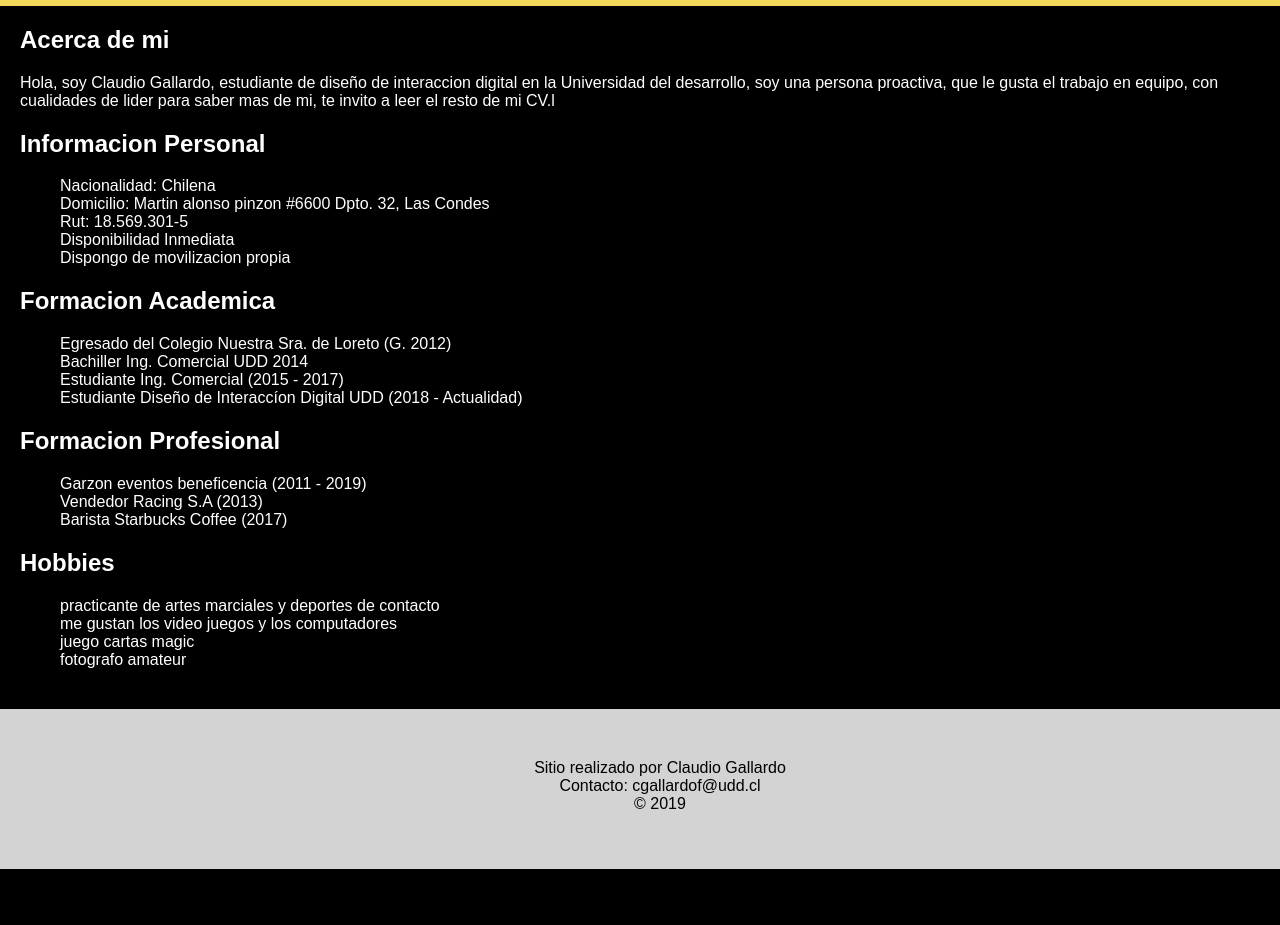
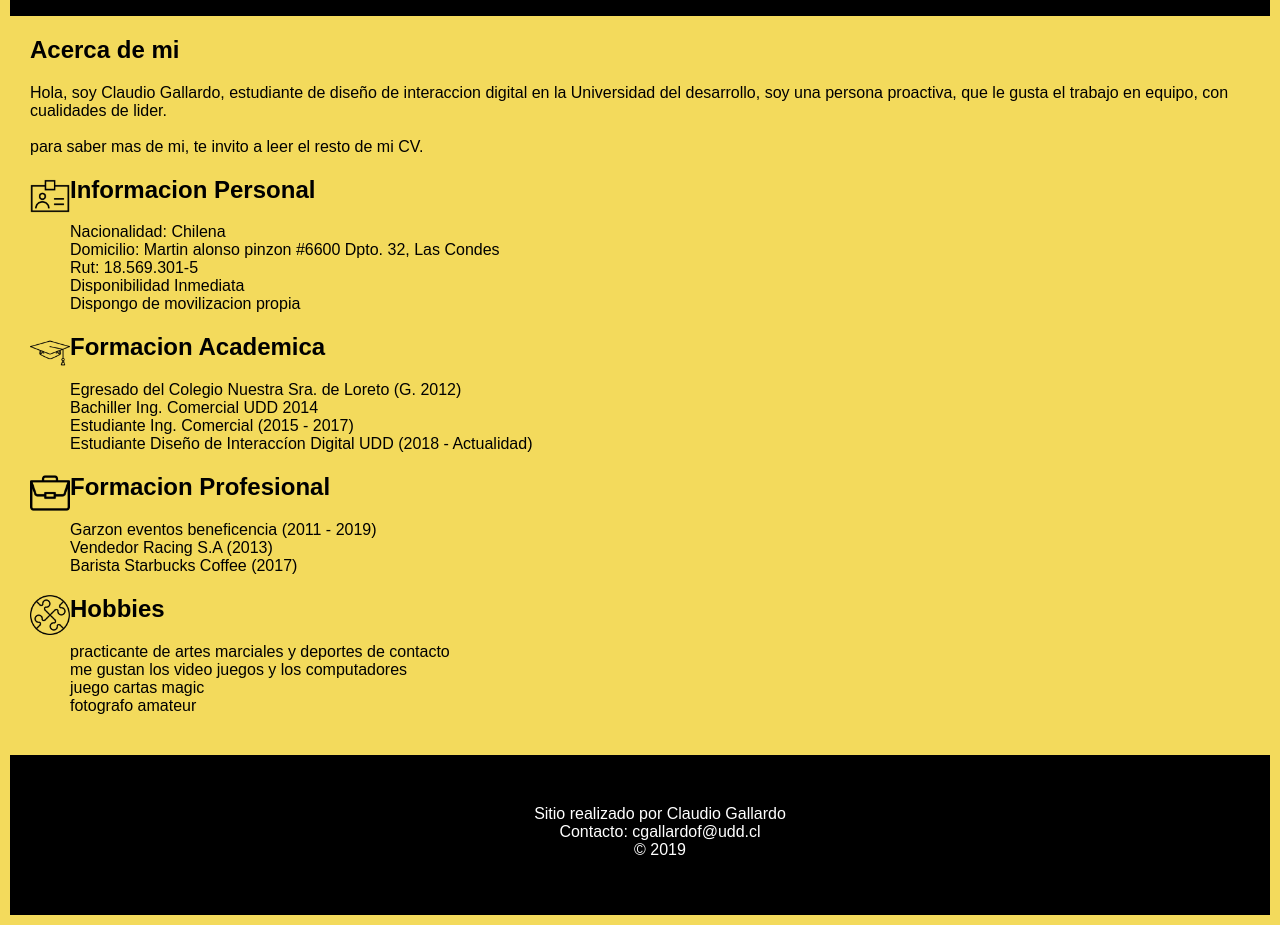
Before and after one commit to Galliard1993/CV-CDD, a plain HTML site: page index.html in a window 1280 px wide. Shown: the part 620-1545 px from the top of the page. Before the commit the page ends 1489 px from the top, so only its background shows below. Drawn offline with Linux system fonts and the light colour scheme.

Commit message:
se agregan imagenes

```diff
--- a/css/cv.css
+++ b/css/cv.css
@@ -2,36 +2,44 @@ html,body{
 	font-family: ff-meta-web-pro, sans-serif;
 font-style: normal;
 font-weight: 100;
-color: white;
-margin: 0;
+color: black;
+margin: 5px;
 }
 
 body{
-	background-color: black;
+	background-color: #F3DA5C;
 }
 header{
 	text-align: center;
-	background-color: #F3DA5C;
+	background-color: black;
 	padding: 40px;
 
 }
 
 h1{
 	font-size: 90px;
-	color: black;
+	color: white;
 }
 
 header img{
 
 	border-radius: 400px;
 	width: 300px;
-	border: 10px solid #000000;
+	border: 10px solid white;
 }
 
 .content{
 	max-width: auto;
 	margin: 0 auto;
 	padding: 0 20px;
+}
+
+.informacion{
+	align-content: right;
+}
+
+.formacion{
+	align-content: left;
 }
 
 ul{
@@ -44,6 +52,7 @@ footer{
 	text-align: center;
 	margin-top: 40px;
 	padding: 40px 20px;
-	background-color: lightgrey;
-	color: black;
+	background-color: black;
+	color: white;
+
 }
--- a/index.html
+++ b/index.html
@@ -12,10 +12,15 @@
 			<h1>Claudio Gallardo </h1>
 		</header>
 		<div class="content">
+
 			<h2> Acerca de mi</h2>
-			<p>Hola, soy Claudio Gallardo, estudiante de diseño de interaccion digital en la Universidad del desarrollo, soy una persona proactiva, que le gusta el trabajo en equipo, con cualidades de lider para saber mas de mi, te invito a leer el resto de mi CV.l</p>
+				<p>Hola, soy Claudio Gallardo, estudiante de diseño de interaccion digital en la Universidad del desarrollo, soy una persona proactiva, que le gusta el trabajo en equipo, con cualidades de lider.
+				<br>
+				<br>para saber mas de mi, te invito a leer el resto de mi CV.</p>
 
-			<h2>Informacion Personal</h2>
+			<div class="informacion">
+			<div>
+				<h2><img src="img/id-card.png" align="left" width= 40px margin= 40px>Informacion Personal</h2>
 					<ul>
 						<li>Nacionalidad: Chilena</li>
 						<li>Domicilio: Martin alonso pinzon #6600 Dpto. 32, Las Condes</li>
@@ -23,30 +28,44 @@
 						<li>Disponibilidad Inmediata</li>
 						<li>Dispongo de movilizacion propia</li>
 					</ul>
+			</div>
+			</div>
 
-			<h2>Formacion Academica</h2>
+			<div class="formacion">
+			<div>
+
+				<h2><img src="img/mortarboard.png" align="left" width= 40px margin= 40px>Formacion Academica</h2>
 					<ul>
 						<li>Egresado del Colegio Nuestra Sra. de Loreto (G. 2012)</li>
 						<li>Bachiller Ing. Comercial UDD 2014</li>
 						<li>Estudiante Ing. Comercial (2015 - 2017) </li>
 						<li>Estudiante Diseño de Interaccíon Digital UDD (2018 - Actualidad)</li>
 					</ul>
-			<h2> Formacion Profesional</h2>
+				</div>
+			</div>
+
+			<div class="profesional">
+			<div>
+				<h2><img src="img/portfolio.png" align="left" width= 40px margin= 10px> Formacion Profesional</h2>
 					<ul>
 						<li>Garzon eventos beneficencia (2011 - 2019)</li>
 						<li>Vendedor Racing S.A (2013)</li>
 						<li>Barista Starbucks Coffee (2017)</li>
 					</ul>
+			</div>
+			</div>
 
-
-
-			<h2>Hobbies</h2>
+			<div class="hobbies">
+			<div>
+			<h2><img src="img/jigsaw.png" align="left" width= 40px margin= 10px>Hobbies</h2>
 				<ul>
 					<li>practicante de artes marciales y deportes de contacto</li>
 					<li>me gustan los video juegos y los computadores</li>
 					<li>juego cartas magic</li>
 					<li>fotografo amateur</li>
 				</ul>
+			</div>
+			</div>
 
 		</div>
 
```
Also changed, not shown: img/id-card.png (added), img/jigsaw.png (added), img/portfolio.png (added). Lines whose indentation alone changed are shown as unchanged.
